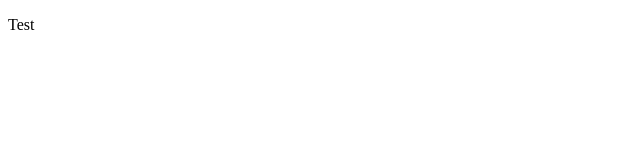
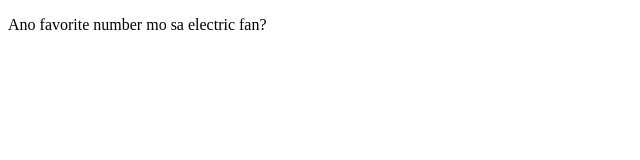
Before and after one commit to dotBisch/test-1, a plain HTML site: page index.html in a window 1280 px wide. Shown: the whole page, without its empty margins (0-640 px from the left). Drawn offline with Linux system fonts and the light colour scheme.

Commit message:
Update index.html

```diff
--- a/index.html
+++ b/index.html
@@ -6,6 +6,6 @@
     <title>OSM x GM</title>
 </head>
 <body>
-    <p> Test </p>
+    <p> Ano favorite number mo sa electric fan? </p>
 </body>
 </html>
```
